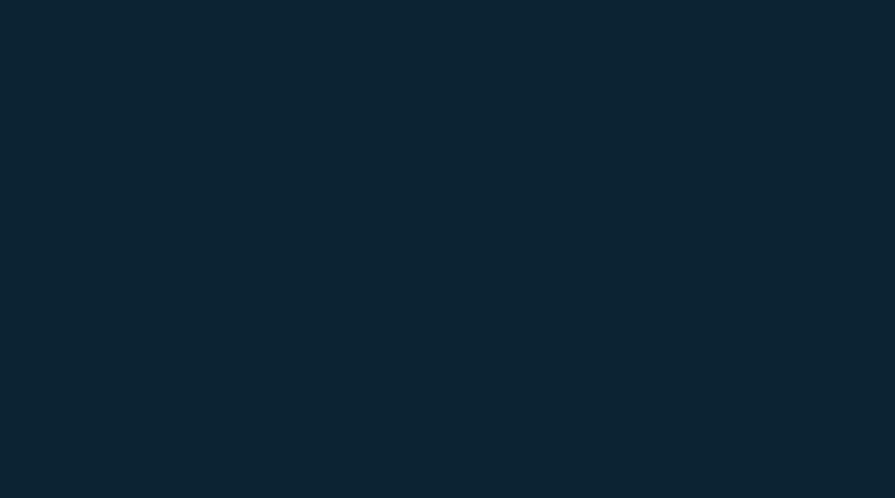
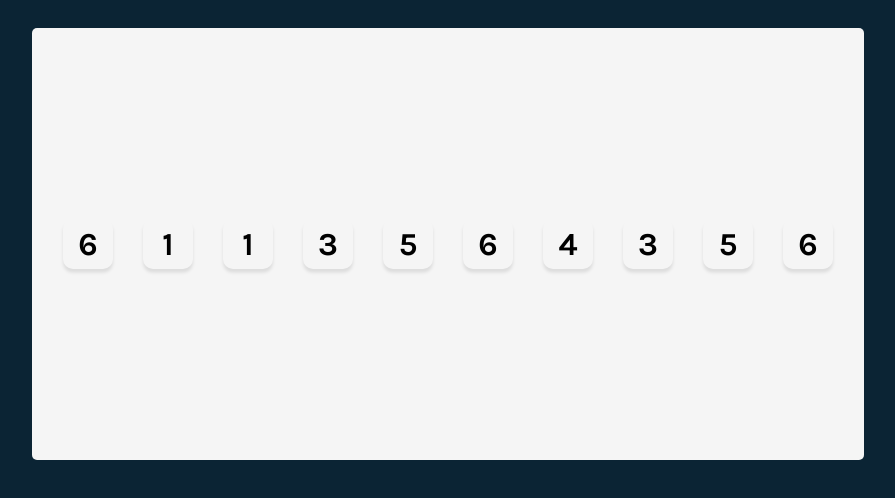
Before and after one commit to StefanFrs/Tenzies-project---REACT, a React (Create React App) app in the folder tenzies/: page / in a window 1280 px wide. Shown: the top 498 px of the page, without its empty margins (192-1087 px from the left). Built offline with nearby package versions, Linux system fonts and the light colour scheme.

Commit message:
dice added
Dice added using map over an array with 10 random values from 1-6

```diff
--- a/tenzies/public/style.css
+++ b/tenzies/public/style.css
@@ -15,7 +15,7 @@ body {
     margin-inline: auto;
     border-radius: 5px;
     display: flex;
-    flex-direction: column;
+    flex-wrap: wrap;
     justify-content: space-evenly;
     align-items: center;
   }
@@ -31,15 +31,9 @@ body {
     margin-top: 0;
   }
 
-  .die-container {
-    display: grid;
-    grid-template: auto auto / repeat(5, 1fr);
-    gap: 20px;
-    margin-bottom: 40px;
-  }
 
   .die-face {
-    grid-row: span 1;
+    margin: 0 15px;
     border-radius: 10px;
     height: 50px;
     width: 50px;
--- a/tenzies/src/App.js
+++ b/tenzies/src/App.js
@@ -4,5 +4,23 @@ import Die from "./Die"
 
 export default function App() {
 
+  const [dice,setDice] = React.useState(allNewDice())
+
+  function allNewDice(){
+    const arrayNumbers = []
+    for(var i=0; i<10;i++){
+      arrayNumbers.push(Math.floor(Math.random() * 6)+1)
+    }
+    return arrayNumbers
+  }
+
+const diceItem = dice.map(die =>
+  <Die value = {die}/> )
+
+   return(
+   <main>
+       {diceItem}
+  </main>
+  )
 
 }
--- a/tenzies/src/Die.js
+++ b/tenzies/src/Die.js
@@ -1,5 +1,11 @@
 import React from "react"
 
 export default function Die(props) {
-
+   return(
+       <div className="die-face">
+            <h2 className="die-num">
+                {props.value}
+            </h2>
+       </div>
+   )
 }
--- a/tenzies/src/index.js
+++ b/tenzies/src/index.js
@@ -1,5 +1,10 @@
 import React from "react"
-import ReactDOM from "react-dom"
+import ReactDOM from "react-dom/client";
 import App from "./App"
 
-ReactDOM.render(<App />, document.getElementById("root"))
+const root = ReactDOM.createRoot(document.getElementById("root"));
+root.render(
+  <React.StrictMode>
+    <App />
+  </React.StrictMode>
+);
```
